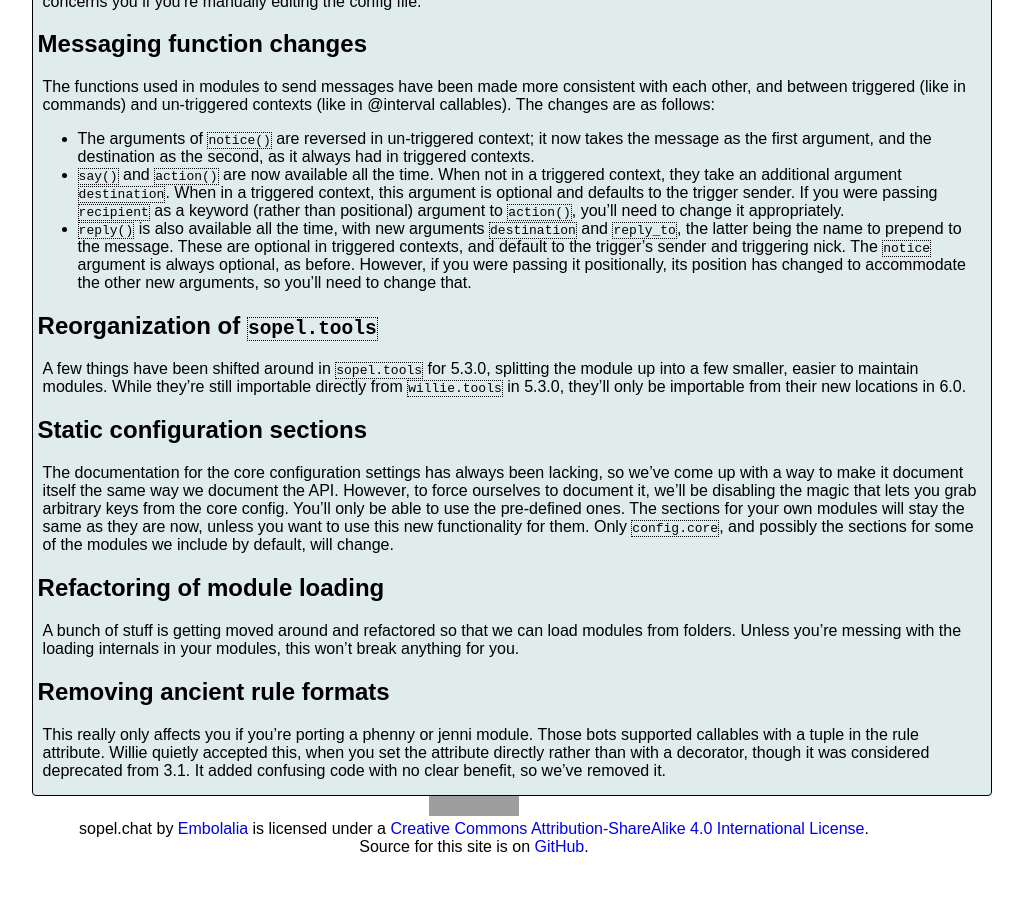
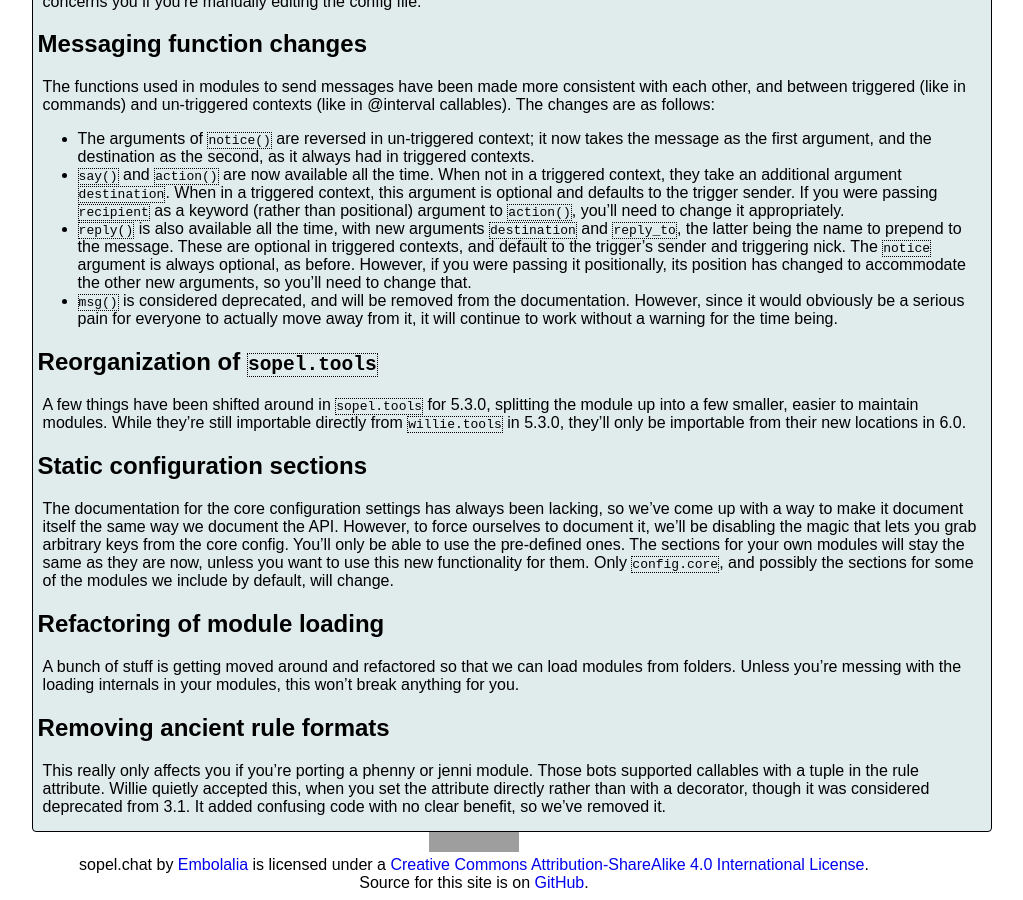
Before and after one commit to sopel-irc/sopel.chat, a Jekyll site: the page built from willie_6.md, in a window 1280 px wide and 900 px high, scrolled down 614 px. Shown: the whole window, without its empty margins (166-1189 px from the left). Built offline with Jekyll 4.4.1, drawn with Linux system fonts in a browser that asks for light colours; some web fonts are replaced; Markdown is read by kramdown in place of the engine named in the settings; before the commit the page ends 1478 px from its top, so only the background shows below that; grey boxes are pictures that could not be loaded.

Commit message:
Add note about deprecating msg

```diff
--- a/willie_6.md
+++ b/willie_6.md
@@ -57,6 +57,10 @@ contexts (like in @interval callables). The changes are as follows:
   optional, as before. However, if you were passing it positionally, its
   position has changed to accommodate the other new arguments, so you'll need
   to change that.
+* `msg()` is considered deprecated, and will be removed from the documentation.
+  However, since it would obviously be a serious pain for everyone to actually
+  move away from it, it will continue to work without a warning for the time
+  being.
 
 
 ## Reorganization of `sopel.tools`
```
